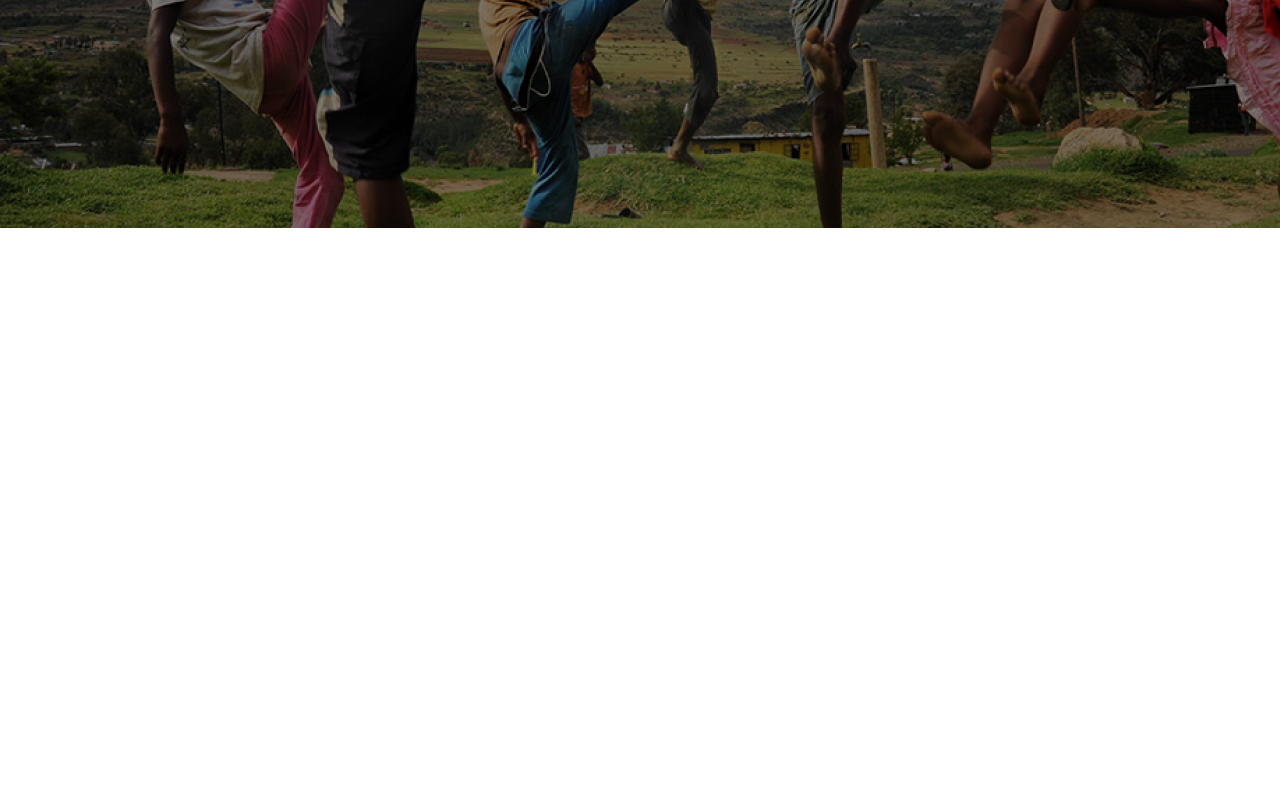
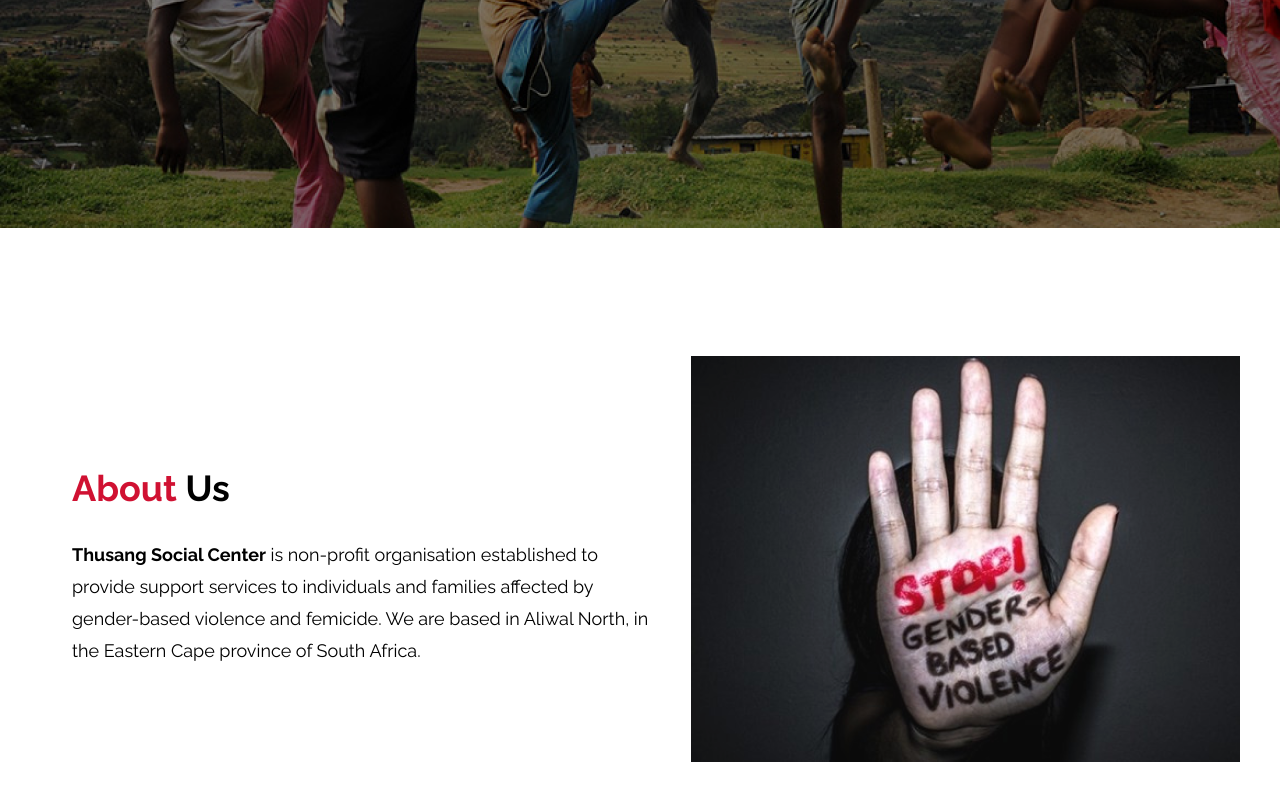
Before and after one commit to Spha88/thusang, a React (Create React App) app: page / in a window 1280 px wide. Shown: the part 494-1294 px from the top of the page. Before the commit the page ends 800 px from the top, so only its background shows below. Built offline with nearby package versions, Linux system fonts and the light colour scheme.

Commit message:
Create About us component

```diff
--- a/src/App.js
+++ b/src/App.js
@@ -2,12 +2,14 @@ import React from 'react';
 import './App.css';
 import Nav from './components/Nav/Nav';
 import Hero from './components/Hero/Hero';
+import About from './components/About/About';
 
 function App() {
   return (
     <div className="App">
       <Nav />
       <Hero />
+      <About />
     </div>
   );
 }
--- /dev/null
+++ b/src/components/About/About.js
@@ -0,0 +1,20 @@
+import React from 'react';
+import aboutImage from '../../assets/images/about-image.png';
+import classes from './About.module.scss';
+
+const About = () => {
+    return (
+        <section className={classes.About}>
+            <div className={classes.Content}>
+                <h2><span>About</span> Us</h2>
+                <p><span>Thusang Social Center</span> is non-profit organisation established to provide support services to individuals and families affected by gender-based violence and femicide.
+ We are based in Aliwal North, in the Eastern Cape province of South Africa.</p>
+            </div>
+            <div className={classes.Image}>
+                <img src={aboutImage} alt="dipiction of violence" />
+            </div>
+        </section>
+    )
+}
+
+export default About
--- /dev/null
+++ b/src/components/About/About.module.scss
@@ -0,0 +1,34 @@
+.About {
+    display: flex;
+    max-width: 1200px;
+    margin: 0 auto;
+    justify-content: space-between;
+    align-items: center;
+    padding-top: 8rem;
+    margin-bottom: 10rem;
+
+    .Content {
+        padding: 2rem;
+        text-align: left;
+        h2 {
+            span { color: #D01132}
+            font-size: 36px;
+            font-weight: 700;
+        }
+        p {
+            line-height: 177%;
+            font-size: 18px;
+            font-weight: 400;
+            span {
+                font-weight: bold;
+            }
+        }
+    }
+
+    .Image {
+        width: 550px;
+        image {
+            width: 100%;
+        }
+    }
+}
--- a/src/components/Hero/Hero.js
+++ b/src/components/Hero/Hero.js
@@ -6,7 +6,6 @@ const Hero = () => {
     return (
         <div className={classes.Hero} style={{ background: `url(${background})`}}>
             <div className={classes.HeroContent}>
-
                 <h1>Make a difference in someone's life</h1>
                 <button>Donate Now</button>
             </div>
```
Also changed, not shown: src/assets/images/about-image.png (added).
